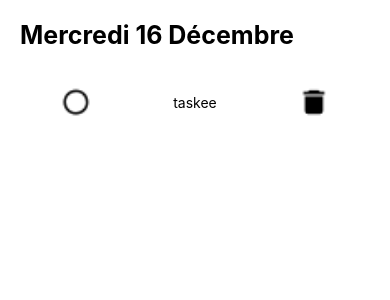
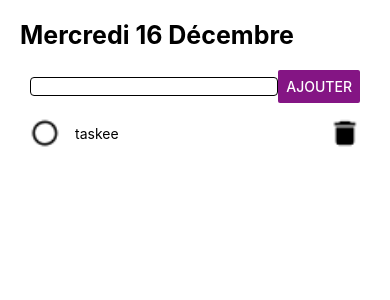
Before and after one commit to melvinDebot/todo-app-react-native, a React Native app: screen / in a window 390 px wide. Shown: the top 300 px of the page. Built offline with nearby package versions, Linux system fonts and the light colour scheme.

Commit message:
add styles input and button

```diff
--- a/src/components/TasksEpic/TaskContainer.js
+++ b/src/components/TasksEpic/TaskContainer.js
@@ -1,17 +1,29 @@
 import React, { useState } from "react";
-import { View } from "react-native";
+import { View, StyleSheet } from "react-native";
 
 import TaskList from "./TaskList";
 import TaskForm from "./TaskForm";
 
 function TaskContainer() {
   const [tasks, setTasks] = useState([{ title: "taskee", completed: false }]);
+
+  const onAddTask = (title) => {
+    const newTask = {title : title, completed : false}
+    setTasks([newTask, ...tasks])
+  }
   return (
-    <View>
-      <TaskForm />
+    <View style={styles.container}>
+      <TaskForm onAddTask={onAddTask}/>
       <TaskList tasks={tasks} />
     </View>
   );
 }
 
+const styles = StyleSheet.create({
+  container: {
+    paddingLeft: 10,
+    paddingRight : 10
+  }
+})
+
 export default TaskContainer;
--- a/src/components/TasksEpic/TaskForm.js
+++ b/src/components/TasksEpic/TaskForm.js
@@ -1,16 +1,46 @@
 import React, { useState } from "react";
-import { View, TextInput } from "react-native";
+import { View, TextInput, StyleSheet, Button } from "react-native";
 
-const TaskForm = ({}) => {
+const TaskForm = ({onAddTask}) => {
   const [title, setTitle] = useState("");
   const _onChangeText = (value) => {
     setTitle(value);
   };
+  const _onPressBtn = () => {
+    if (title.length > 0) {
+      onAddTask(title)
+      setTitle("")
+    }
+  }
   return (
-    <View>
-      <TextInput value={title} onChangeText={_onChangeText} />
+    <View style={styles.container}>
+      <View style={styles.containerInput}>
+        <TextInput value={title} onChangeText={_onChangeText} />
+      </View>
+      <Button
+          onPress={_onPressBtn}
+          title="Ajouter"
+          color="#841584"
+          accessibilityLabel="Learn more about this purple button"
+        />
     </View>
   );
 };
 
+const styles = StyleSheet.create({
+  container :{
+    flexDirection: "row",
+    justifyContent: "space-between",
+    alignItems: "center",
+    marginBottom : 15
+  },
+  containerInput: {
+    width: "75%",
+    borderWidth: 1,
+    borderColor: "black",
+    borderRadius: 4,
+    paddingLeft: 7,
+  }
+})
+
 export default TaskForm;
--- a/src/components/TasksEpic/TaskTile.js
+++ b/src/components/TasksEpic/TaskTile.js
@@ -4,11 +4,13 @@ import { Image, Text, View, StyleSheet } from "react-native";
 const TaskTile = ({ title }) => {
   return (
     <View style={styles.container}>
-      <Image
+      <View style={styles.subContainer}>
+        <Image
         style={styles.icon}
         source={require("../../../assets/icon_circle.png")}
       />
       <Text style={styles.title}>{title}</Text>
+      </View>
       <Image
         style={styles.icon}
         source={require("../../../assets/icon_bin.png")}
@@ -20,11 +22,16 @@ const TaskTile = ({ title }) => {
 const styles = StyleSheet.create({
   container: {
     flexDirection: "row",
-    justifyContent: "space-around",
+    justifyContent: "space-between",
     alignItems: "center",
   },
+  subContainer: {
+    flexDirection: "row",
+    alignItems: "center",
+    justifyContent : "center"
+  },
   title: {
-    marginLeft: 0,
+    marginLeft: 15,
   },
   icon: {
     width: 30,
```
Also changed, not shown: 1 other file (tests, documents, lock files or other folders).
